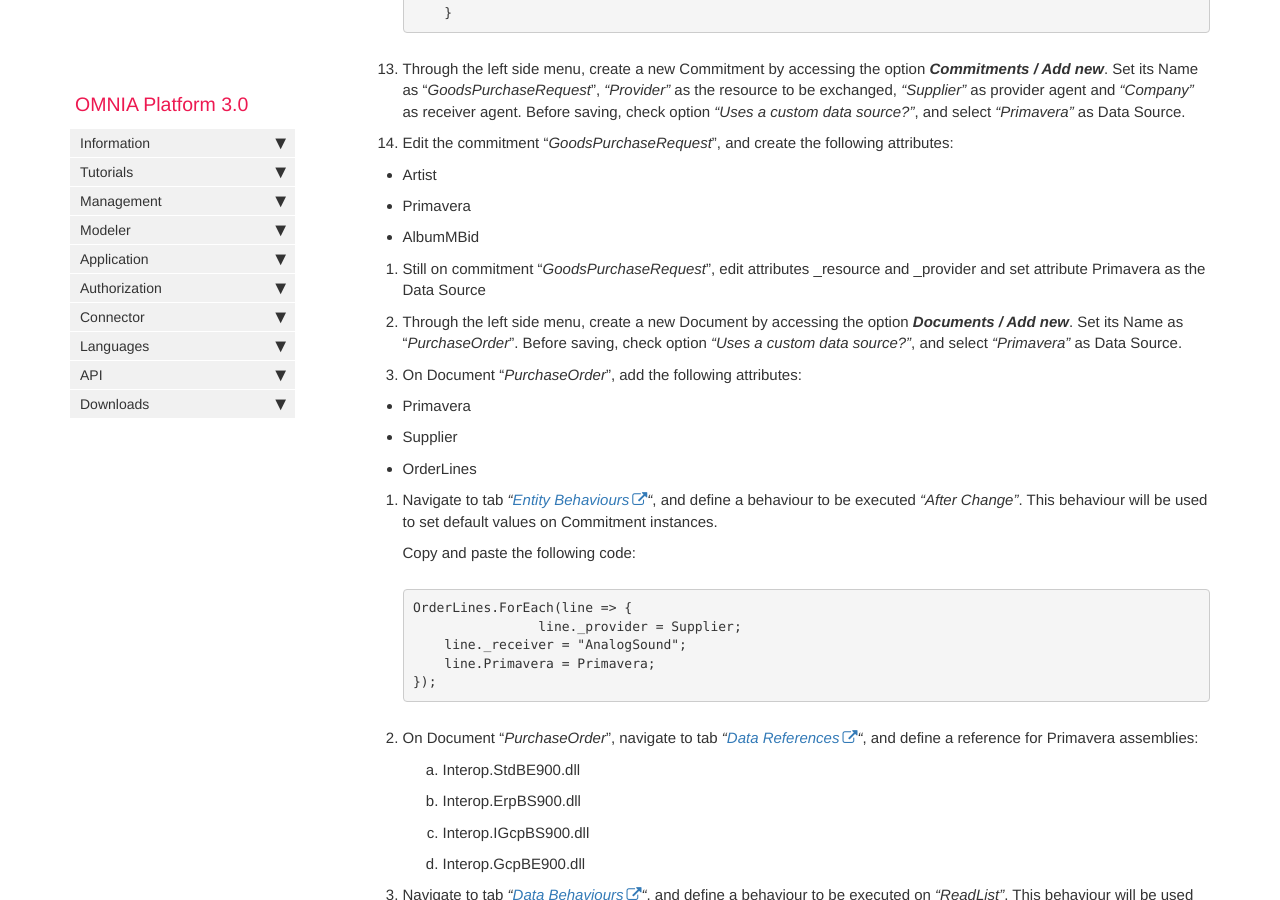
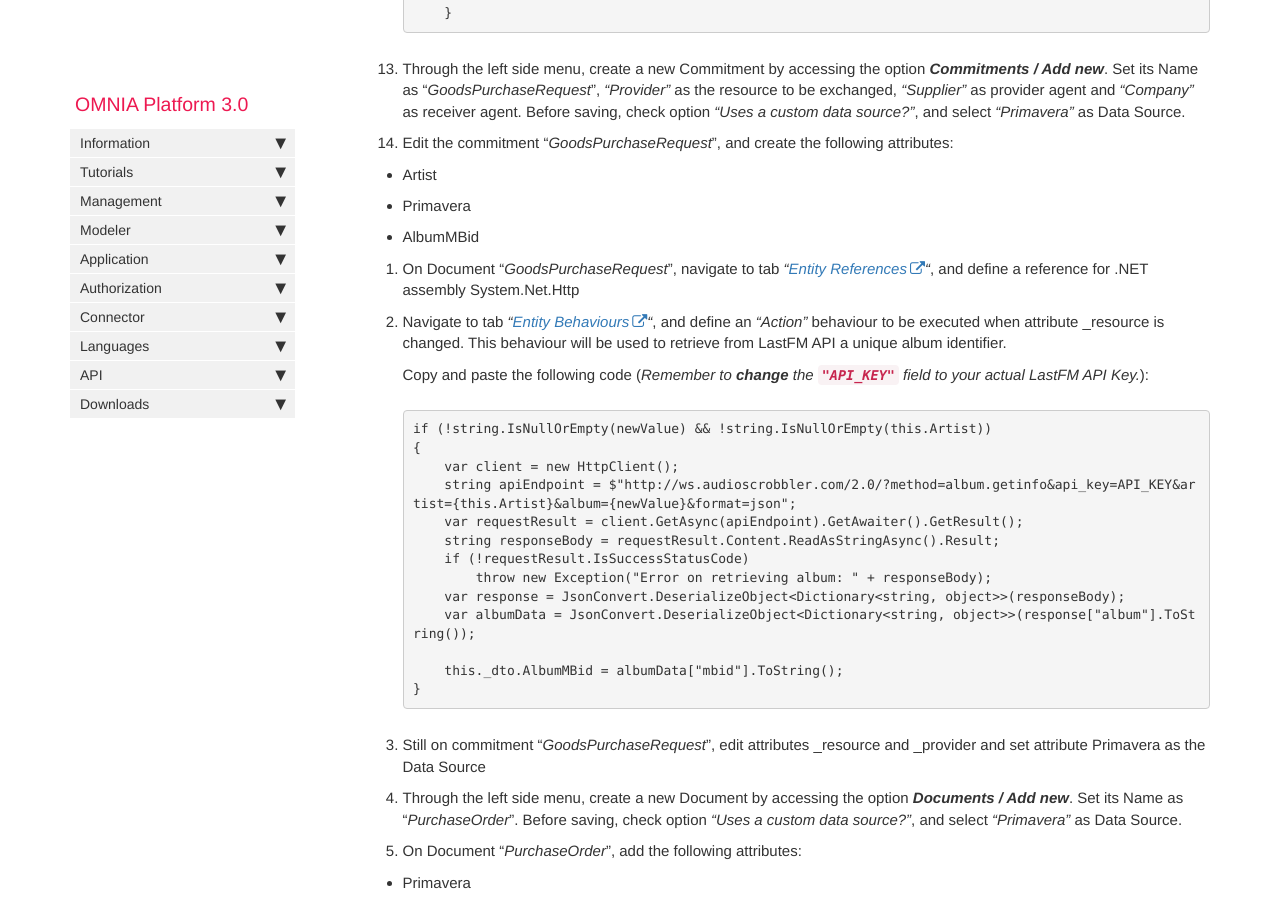
Before and after one commit to daniel8lopes/omnia3, a Jekyll site: the page built from docs/pages/omnia3/Tutorials/omnia3_multisystemconnectortutorial.md, in a window 1280 px wide and 900 px high, scrolled down 4050 px. Built offline with Jekyll 4.4.1, drawn with Linux system fonts in a browser that asks for light colours; nearby versions of some CDN libraries; comment, search, counter and statistics services are not loaded; some of the changed text lies outside the part shown.

Commit message:
Update omnia3_multisystemconnectortutorial.md

````diff
--- a/docs/pages/omnia3/Tutorials/omnia3_multisystemconnectortutorial.md
+++ b/docs/pages/omnia3/Tutorials/omnia3_multisystemconnectortutorial.md
@@ -189,17 +189,39 @@ This tutorial also requires an access to [Primavera ERP](https://pt.primaverabss
 - Primavera
 - AlbumMBid
 
-10. Still on commitment "*GoodsPurchaseRequest*", edit attributes _resource and _provider and set attribute Primavera as the Data Source
+10. On Document "*GoodsPurchaseRequest*", navigate to tab *"[Entity References](https://docs.numbersbelieve.com/omnia3_modeler_references.html)"*, and define a reference for .NET assembly System.Net.Http
 
-11. Through the left side menu, create a new Document by accessing the option ***Documents / Add new***. Set its Name as "*PurchaseOrder*". Before saving, check option *"Uses a custom data source?"*, and select *"Primavera"* as Data Source.
+11. Navigate to tab *"[Entity Behaviours](https://docs.numbersbelieve.com/omnia3_modeler_datasources.html)"*, and define an *"Action"* behaviour to be executed when attribute _resource is changed. This behaviour will be used to retrieve from LastFM API a unique album identifier.
 
-12. On Document "*PurchaseOrder*", add the following attributes:
+    Copy and paste the following code (*Remember to **change** the **```"API_KEY"```** field to your actual LastFM API Key.*):
+
+    ```C#
+	if (!string.IsNullOrEmpty(newValue) && !string.IsNullOrEmpty(this.Artist))
+	{
+		var client = new HttpClient();
+		string apiEndpoint = $"http://ws.audioscrobbler.com/2.0/?method=album.getinfo&api_key=API_KEY&artist={this.Artist}&album={newValue}&format=json";
+		var requestResult = client.GetAsync(apiEndpoint).GetAwaiter().GetResult();
+		string responseBody = requestResult.Content.ReadAsStringAsync().Result;
+		if (!requestResult.IsSuccessStatusCode)
+			throw new Exception("Error on retrieving album: " + responseBody);
+		var response = JsonConvert.DeserializeObject<Dictionary<string, object>>(responseBody);
+		var albumData = JsonConvert.DeserializeObject<Dictionary<string, object>>(response["album"].ToString());
+
+		this._dto.AlbumMBid = albumData["mbid"].ToString();
+	}
+    ```
+
+12. Still on commitment "*GoodsPurchaseRequest*", edit attributes _resource and _provider and set attribute Primavera as the Data Source
+
+13. Through the left side menu, create a new Document by accessing the option ***Documents / Add new***. Set its Name as "*PurchaseOrder*". Before saving, check option *"Uses a custom data source?"*, and select *"Primavera"* as Data Source.
+
+14. On Document "*PurchaseOrder*", add the following attributes:
 
 - Primavera
 - Supplier
 - OrderLines
 
-12. Navigate to tab *"[Entity Behaviours](https://docs.numbersbelieve.com/omnia3_modeler_datasources.html)"*, and define a behaviour to be executed *"After Change"*. This behaviour will be used to set default values on Commitment instances.
+15. Navigate to tab *"[Entity Behaviours](https://docs.numbersbelieve.com/omnia3_modeler_datasources.html)"*, and define a behaviour to be executed *"After Change"*. This behaviour will be used to set default values on Commitment instances.
 
     Copy and paste the following code:
 
@@ -295,16 +317,16 @@ This tutorial also requires an access to [Primavera ERP](https://pt.primaverabss
 	}
     ```
 
-10. Behaviour onChange (API LastFM)
+19. Reorganize the PurchaseOrder attributes (by accessing the option ***User Interface***)
 
-10. Create attribute OrderLines
+20. Perform a new Build (by accessing the option ***Versioning / Builds / Create new***).
 
-8. Perform a new Build (by accessing the option ***Versioning / Builds / Create new***).
+21. Go to the Application area.
 
-9. Go to the Application area.
+22. Create a new instance of the Primavera data source, with code *"DEMO"* and with the Code of the Connector that you have created.
 
-10. Create a new instance of the Primavera data source, with code *"DEMO"* and with the Code of the Connector that you have created.
+23. On left side menu, navigate to *Configurations / Supplier*, identify the Primavera data source instance (DEMO) and check that the list is filled with data retrieved from Primavera.
 
-11. On left side menu, navigate to *Configurations / Employee*, identify the Primavera data source instance (DEMO) and check that the list is filled with data retrieved from Primavera.
+24. Now you can try to List and Create new Products directly on your on-premise system
 
-12. Now you can List and Update Employees directly on your on-premise system, providing your connector is correctly configured and running.
+25.
````
Also changed, not shown: other parts of docs/pages/omnia3/Tutorials/omnia3_multisystemconnectortutorial.md (+3 -3 lines).
